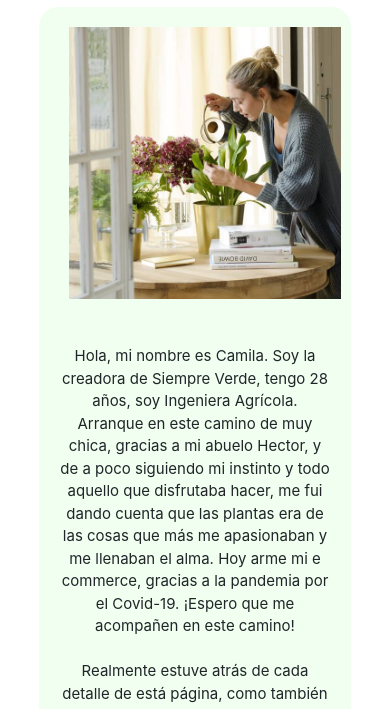
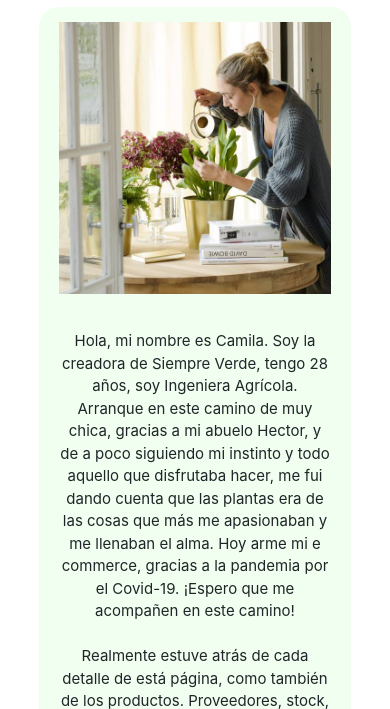
Before and after one commit to StefiGA/ProyectoFinal-GilArroyoStefania, a website: page quienessomos.html in a window 390 px wide. Shown: the part 135-844 px from the top of the page. Drawn offline with nearby package versions, Linux system fonts and the light colour scheme.

Commit message:
modifique la ubicación de la imagen de quienes somos en mobile

```diff
--- a/css/estilo.css
+++ b/css/estilo.css
@@ -450,9 +450,17 @@ textarea{
     margin-top: 10px;
     grid-gap:1rem;
   }
+  .fotoDeQuienesSomos{
+    display: flex;
+    flex-direction: row;
+    flex-wrap: nowrap;
+  }
   .fotoDeQuienesSomos img{
     grid-area: div;
     width: 100%;
+    margin: auto;
+    margin-top: 5px;
+
   }
   .parrafoDeQuienesSomos{
     font-size: 15px;
```
